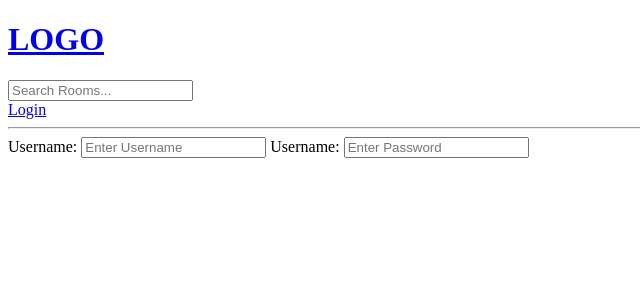
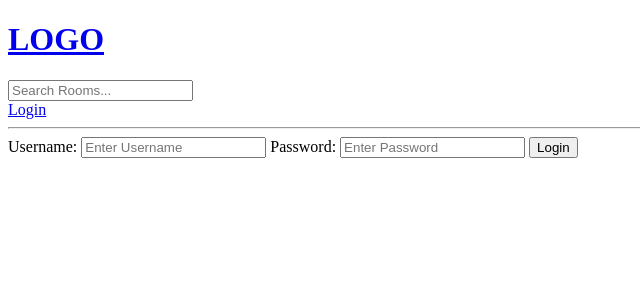
Before and after one commit to DanilSaitov/studybud, a Django app: page /login/ in a window 1280 px wide. Shown: the top 300 px of the page, without its empty margins (0-640 px from the left). Run offline with Django 5.2, Linux system fonts and the light colour scheme.

```diff
--- a/base/templates/base/login_register.html
+++ b/base/templates/base/login_register.html
@@ -9,8 +9,10 @@
         <label>Username:</label>
         <input type="text" name="username" placeholder="Enter Username">
 
-        <label>Username:</label>
+        <label>Password:</label>
         <input type="password" name="password" placeholder="Enter Password">
+
+        <input type="submit" value="Login">
 
     </form>
 </div>
--- a/templates/main.html
+++ b/templates/main.html
@@ -9,12 +9,13 @@
 <body>
     {% include 'navbar.html' %}
     {% if messages %}
-<ul class="messages">
-    {% for message in messages %}
-    <li{% if message.tags %} class="{{ message.tags }}"{% endif %}>{{ message }}</li>
+    <ul class="messages">
+        {% for message in messages %}
+        <li></li>{{ message }}</li>
     {% endfor %}
-</ul>
-{% endif %}
+    </ul>
+    {% endif %}
+
     {% block content %}
 
     {% endblock %}
```
Also changed, not shown: 1 other file.
